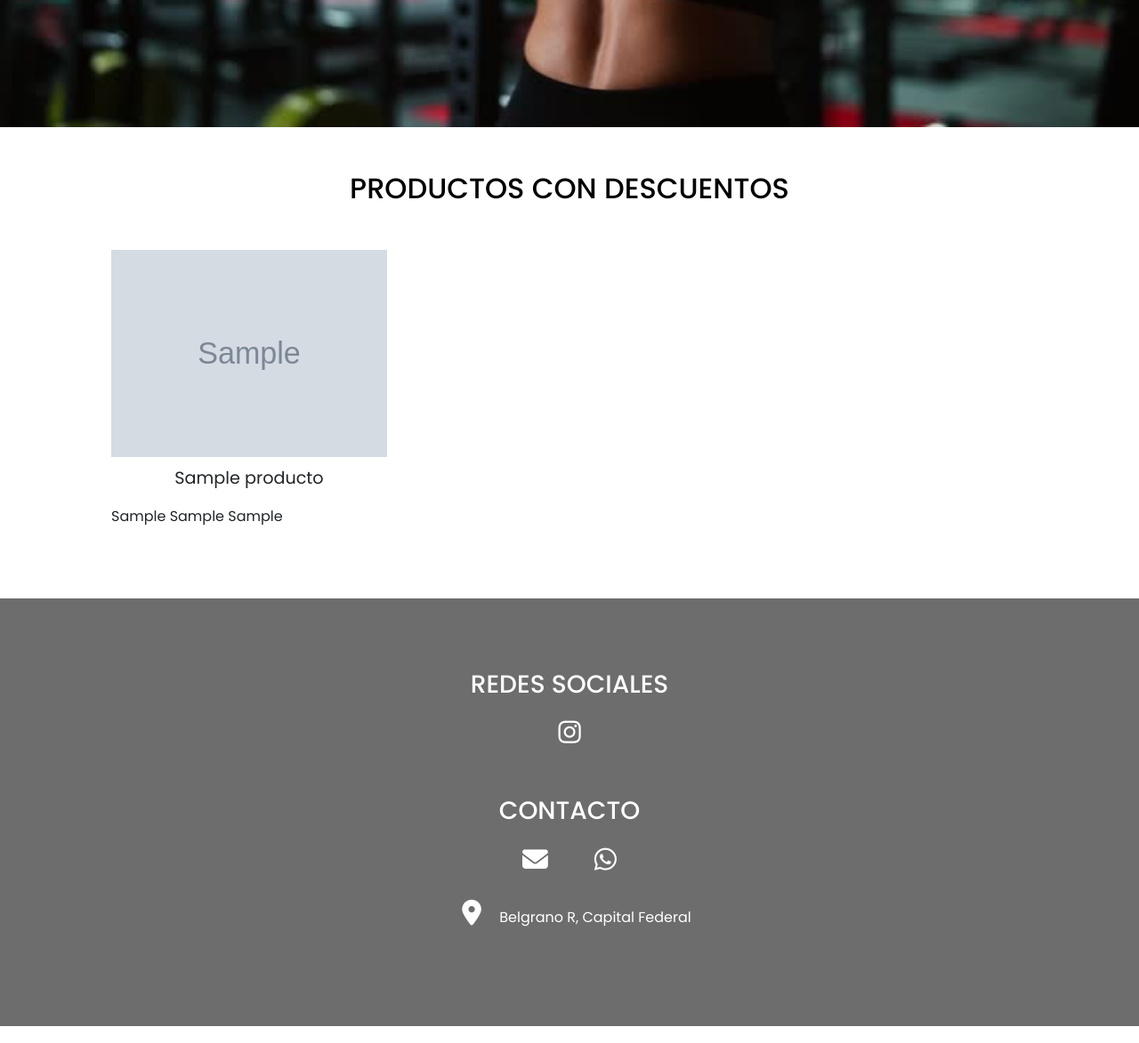
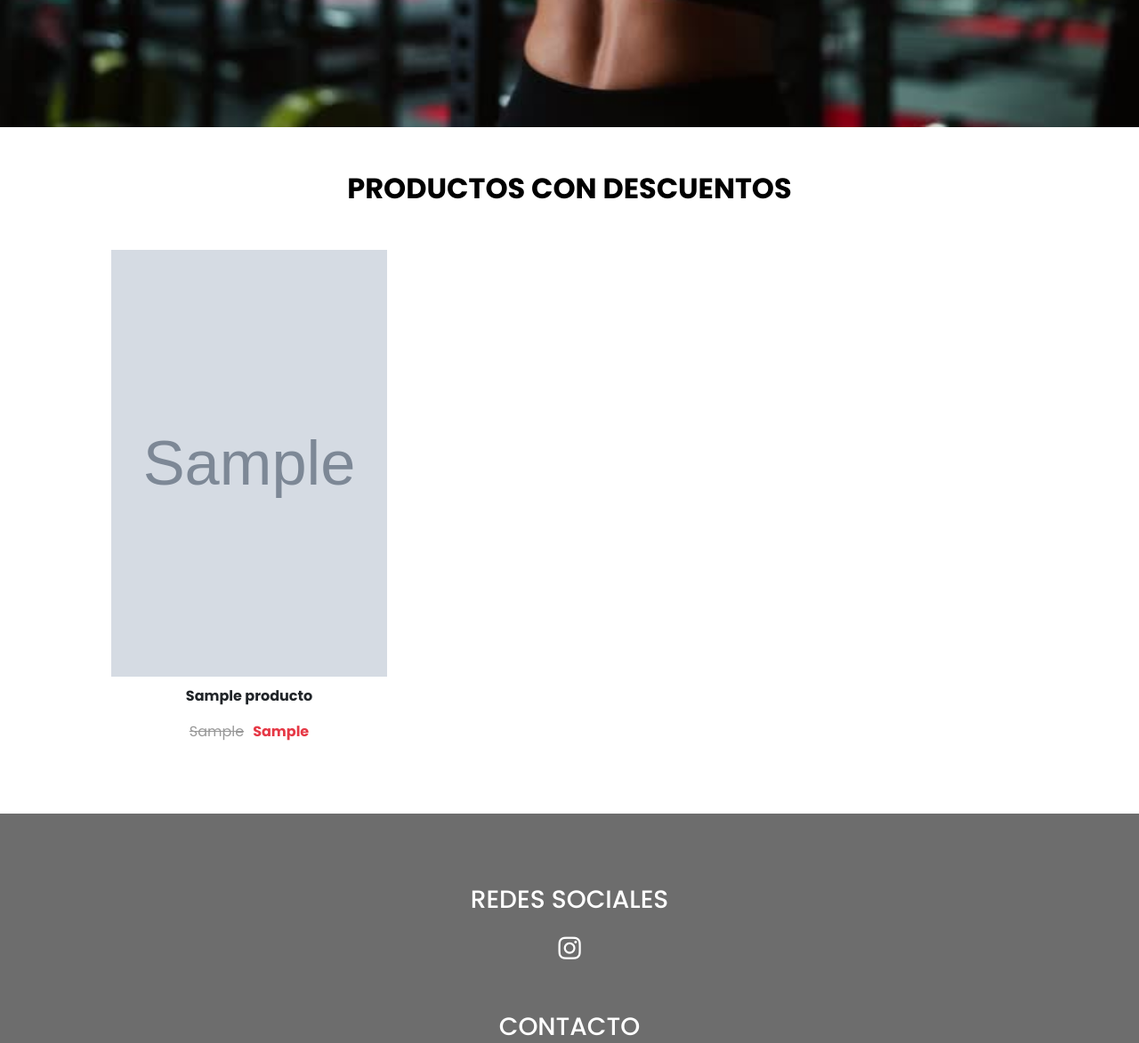
Before and after one commit to guidodiz/E-Commerce, a Django app: page /web/ in a window 1280 px wide. Shown: the part 981-2154 px from the top of the page at 89% size. Run offline with Django 5.2, Linux system fonts and the light colour scheme; tables that the repository leaves empty hold one stand-in row (values such as "Sample post"); grey boxes marked "Sample" are stand-in pictures.

Commit message:
index y productos en principio finalizados. Ambos tienen acceso a la BD y muestran los productos de forma correcta

```diff
--- a/E-Commerce/TiendaOnline/web/static/web/styles/indexx.css
+++ b/E-Commerce/TiendaOnline/web/static/web/styles/index.css
@@ -33,25 +33,55 @@
     margin: 50px;
     text-align: center;
     color: black;
+    font-weight: bold;
 }
 
 .descuentos{
+    display: grid;
+    grid-template-columns: 1fr 1fr 1fr;
     padding-left: 125px;
     padding-right: 125px;
-    display: grid;
-    grid-template-columns: 1fr 1fr 1fr;
-    justify-items: center;
+    margin-top: 50px;
     gap: 50px;
 }
 
-.descuentos div img{
-    height: 100%;
-    width: 100%;
-    max-height: 80vh;
+.contenedor{
+    display: flex;
+    flex-direction: column;
+    align-items: center;
 }
 
-.descuentos div p{
-    text-align: center;
+.contenedor_imagen{
+    overflow: hidden;
+    width: 100%;
+}
+
+.descuentos img{
+    height: 60vh;
+    width: 100%;
+    transition: transform 0.4s ease;
+}
+
+.descuentos img:hover{
+    transform: scale(1.1);
+}
+
+.descuentos p{
     margin-top: 10px;
-    font-size: 1.5vw;
+    font-weight: bold;
 }
+
+.precio{
+    display: flex;
+    gap: 10px;
+}
+
+.precio_anterior{
+    text-decoration: line-through;
+    color: #999;
+}
+
+.precio_nuevo{
+    font-weight: bold;
+    color: #e63946;
+}
--- a/E-Commerce/TiendaOnline/web/templates/web/index.html
+++ b/E-Commerce/TiendaOnline/web/templates/web/index.html
@@ -4,7 +4,7 @@
 {% block title %} Tienda Online {% endblock %}
 
 {% block extra_css %}
-<link rel="stylesheet" href="{% static 'web/styles/indexx.css' %}"> {% endblock %}
+<link rel="stylesheet" href="{% static 'web/styles/index.css' %}"> {% endblock %}
 
 {% block main %}
 <aside>
@@ -40,7 +40,6 @@
             <div class="contenedor_imagen"><img src="{{producto.imagen.url}}" alt="Imagen de {{producto.nombre}}"></div>
             <p>{{producto.nombre}}</p>
             <div class="precio">
-                <span class="precio_original">{{producto.precio_original}}</span>
                 <span class="precio_anterior">{{producto.precio_anterior}}</span>
                 <span class="precio_nuevo">{{producto.precio_nuevo}}</span>
             </div>
--- a/E-Commerce/TiendaOnline/web/templates/web/productos.html
+++ b/E-Commerce/TiendaOnline/web/templates/web/productos.html
@@ -4,7 +4,7 @@
 {% block title %} Productos {% endblock %}
 
 {% block extra_css %}
-<link rel="stylesheet" href="{% static 'web/styles/productos1.css' %}"> {% endblock %}
+<link rel="stylesheet" href="{% static 'web/styles/productos.css' %}"> {% endblock %}
 
 {% block main %}
 <section class="productos">
```
Also changed, not shown: E-Commerce/TiendaOnline/media/productos/logo.webp (added), E-Commerce/TiendaOnline/web/static/web/styles/productos.css (renamed from E-Commerce/TiendaOnline/web/static/web/styles/productos1.css).
